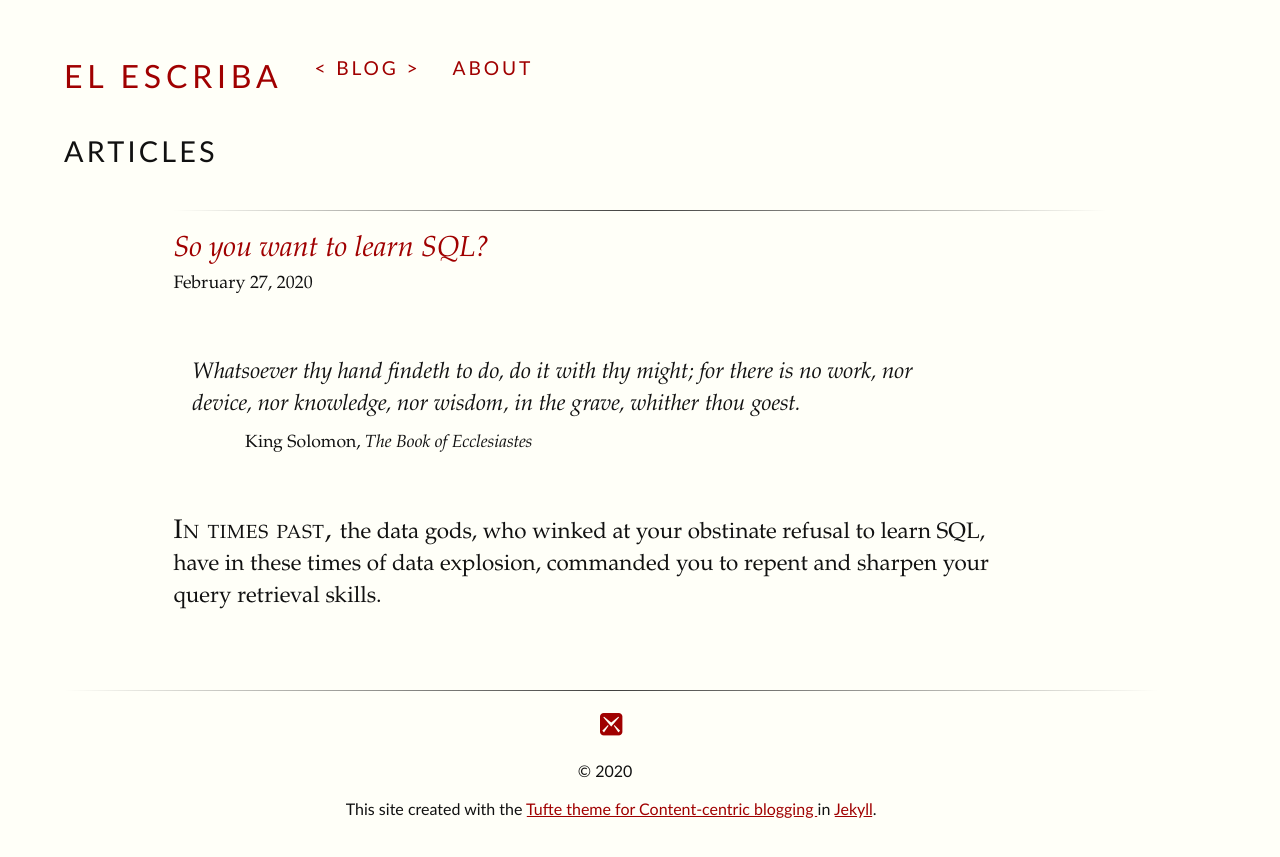
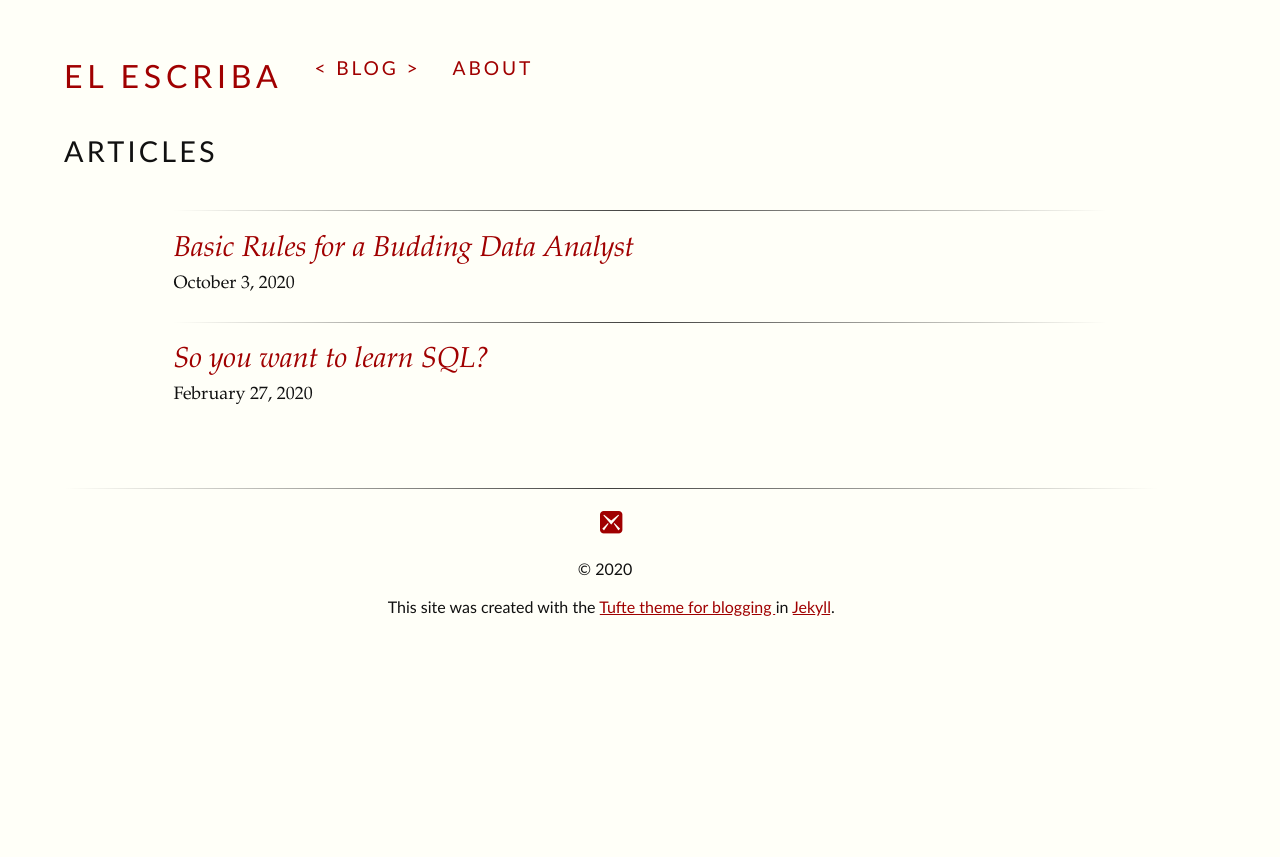
Before and after one commit to dancingpixels/el-escriba, a Jekyll site: the page built from index.html, in a window 1280 px wide. Shown: the top 857 px of the page. Built offline with Jekyll 4.4.1, drawn with Linux system fonts in a browser that asks for light colours; some web fonts are replaced.

Commit message:
2nd article & content modification

```diff
--- a/_config.yml
+++ b/_config.yml
@@ -1,13 +1,14 @@
 baseurl:
 title: EL Escriba
-subtitle: Content-centric blogging
+subtitle: blogging
 author:
 simple_search: http://google.com/search
-description: Essays on Technology and Random Thoughts
+description: Essays on Technology, Armchair Philosophy & Other Random Thoughts
 name: tufte
 markdown: kramdown
 markdown_ext: "markdown,mkdown,mkdn,mkd,md"
-permalink: /articles/:short_year/:title
+# permalink: /articles/:short_year/:title
+permalink: /articles/:title
 timezone: Africa/Lagos
 excerpt_separator: <!--more-->  # you can specify your own separator, of course.
 exclude: ['Gemfile', 'Gemfile.lock', 'Rakefile', 'UploadToGithub.Rakefile', 'README.md']
--- a/_includes/footer.html
+++ b/_includes/footer.html
@@ -10,6 +10,6 @@
   </ul>
 <div class="credits">
 <span>&copy; {{ site.time | date: '%Y' }} &nbsp;&nbsp;{{site.author | upcase }}</span></br> <br>
-<span>This site created with the <a href="//github.com/clayh53/tufte-jekyll">Tufte theme for {{site.subtitle}} </a> in <a href="//jekyllrb.com">Jekyll</a>.</span>
+<span>This site was created with the <a href="//github.com/clayh53/tufte-jekyll">Tufte theme for {{site.subtitle}} </a> in <a href="//jekyllrb.com">Jekyll</a>.</span>
 </div>
 </footer>
--- a/_posts/2020-02-27-so-you-want-to-learn-sql.md
+++ b/_posts/2020-02-27-so-you-want-to-learn-sql.md
@@ -3,17 +3,17 @@ layout: post
 title: "So you want to learn SQL?"
 categories: post
 ---
-
+<!--more-->
 {% epigraph 'Whatsoever thy hand findeth to do, do it with thy might; for there is no work, nor device, nor knowledge, nor wisdom, in the grave, whither thou goest.' 'King Solomon' 'The Book of Ecclesiastes' %}
 
-{%  newthought 'In times past, '%} the data gods, who winked at your obstinate refusal to learn SQL,{% sidenote 'one' 'SQL stands for Structured Query Language. However you choose to say it is the right pronunciation'%} have in these times of data explosion, commanded you to repent and sharpen your query retrieval skills.
-<!--more-->
+{%  newthought 'In times past, '%} the data gods, who winked at your obstinate refusal to learn SQL,{% sidenote 'one' 'SQL stands for Structured Query Language. However you choose to say it is the right pronunciation.'%} have in these times of data explosion, commanded you to repent and sharpen your query retrieval skills.
+
 
 You rely on SQL scripts from the IT Department and when you can't get the scripts to run, you languish for days, waiting for help from the programmers at work, who are busy dealing with other pressing tasks. Your work is often delayed and your appraisal ratings plummet. What to do? _Learn SQL_.
 
-You are a programmer who can develop a working version of any type of application given enough time. You have a good grasp of the *object relational mapper* of your favorite framework - with minimal references to the documentation. One day, the company's most profitable web application is unusually slow because of a sudden increase in signups. Some queries have to be tweaked for optimum performance. The evil day has arrived - you lied to the Human Resources Department that you *know* SQL. You skimmed through some free books you found online and can write fairly complex `select` statements. Although you are a decent programmer, you don't understand `sub-queries` and `joins` give you goose bumps. What to do? _Learn SQL Completely_.
+You are a programmer who can develop a working version of any type of application given enough time. You have a good grasp of the *object relational mapper* of your favorite framework - with minimal references to the documentation. One day, the company's most profitable web application is unusually slow because of a sudden increase in signups. Some queries have to be tweaked for optimum performance. The evil day has arrived - you lied to the Human Resources Department that you *know* SQL. You skimmed through some free books you found online and can write fairly complex *select* statements. Although you are a decent programmer, you don't understand *sub-queries* and *joins* give you goose bumps. What to do? _Learn SQL Completely_.
 
-You are a data analyst. The world generates massive amounts of data with insights and patterns buried deep in databases, web logs, data silos and websites.You have to wrangle data before you perform analytical work. You took some courses before you got the job, but majority of the time you were writing simple queries with lots of hints provided for you. The honeymoon is over. Those who are ahead in your profession know this stuff real good but you limp along like a three legged horse at the races. _Aha_, you've heard rumors of some complex *voodoo* called `window functions` and `common table expressions` the masters talk about these days. What to do? *Master SQL once and for all.*
+You are a data analyst. The world generates massive amounts of data with insights and patterns buried deep in databases, web logs, data silos and websites.You have to wrangle data before you perform analytical work. You took some courses before you got the job, but majority of the time you were writing simple queries with lots of hints provided for you. The honeymoon is over. Those who are ahead in your profession know this stuff real good but you limp along like a three legged horse at the races. _Aha!_, you've heard rumors of some complex *voodoo* called *window functions* and *common table expressions* the masters talk about these days. What to do? *Master SQL once and for all.*
 
 
 ## How you should learn SQL?
@@ -25,7 +25,7 @@ An oft ignored component of learning is knowing why you want to learn and how mu
 For the sake of simplicity, we'll divide intending pupils of SQL craft into 2 groups, listing the resources you are to study to attain mastery whilst explaining the rationale behind each choice. {% sidenote 'two' 'The groups are mutually exclusive - you can work through all the groups in any particular order or select any group you desire.' %}
 
 
-###  1 - SQL Exploration
+### 1- SQL Exploration
 This stage is for those who want a good primer on writing and reading SQL queries. You'd almost never write complex queries on the job and a good working knowledge will be enough for you to get by. Non-technical workers who have to do data analysis, budding programmers and those who have studied SQL in the past but need a refresher will do well to start here.
 
 The goal here is to attain fluency. Don't fret about not knowing how to solve difficult SQL problems. What is required of you here is the ability to write valid {% sidenote 'three' 'SQL queries can be syntactically valid but analytically wrong. You will get better at writing analytically correct queries with practice and mentorship.' %} queries that work and the mental discipline to understand complex queries written by others.
@@ -45,7 +45,7 @@ You should work through all the exercises, and study the solutions provided in-d
 If you follow the instructions listed above diligently, you'd know half {% sidenote 'five' 'SQL is surprisingly easy to learn and strangely difficult to master. The other half will elude you until you have paid the toll fee of practice and experience. ' %} of what every professional SQL programmer knows.
 
 
-### 2 - SQL Mastery
+### 2- SQL Mastery
 Your goal here is to write SQL to transform data into insights. You will write SQL daily and you are expected to have a decent grasp of the language.
 
 **Recommendation:** <br>
@@ -77,7 +77,7 @@ Your education shouldn't end here, underlisted are resources {% sidenote 'seven'
 >The book that teaches SQL to developers: Learn to replace thousands of lines of code with simple queries! ...438 pages full of SQL queries...all answering a very clear use-case,in plain English. Every query is explained in details.
 
 
-*[A Curious Moon: Exploring Cassini's Data with PostgreSQL](https://bigmachine.io/products/a-curious-moon/)* by *[Rob Conery](https://twitter.com/robconery)*
+*[A Curious Moon](https://bigmachine.io/products/a-curious-moon/)* by *[Rob Conery](https://twitter.com/robconery)*
 
 {% maincolumn 'assets/img/curious-moon.png' 'A Curious Moon' %}
 
--- /dev/null
+++ b/_posts/2020-10-03-basic-rules-for-a-budding-data-analyst.md
@@ -0,0 +1,26 @@
+---
+layout: post
+title: Basic Rules for a Budding Data Analyst
+categories: post
+---
+
+
+<!--more-->
+
+If you work with data in any capacity, whether you are a wrangler, an analyst, a scientist, part-time  analyst or an occasional statistician, you will do yourself much good by committing to heart the following maxims:
+
+> Design experiments to reveal insights inherent in data instead of tweaking data to reveal what ever insight you desire.
+
+>Frequently *chop off the tails* to prevent *outliers* from skewing the results of your analysis.
+
+>*Correlation* usually does not imply *causation*.
+
+>Rows are cheap, but columns are expensive.
+
+>Sometimes data doesn't have any significant insight apart from what common sense reveals.
+
+> It is easier to stir people to action by telling them a compelling story from your findings than throwing lots of impressive analytical jargon at them.
+
+Many rules of similar kind abound, but you'll discover them as you climb the ladder of wisdom and experience.
+
+Farewell data explorer.
```
Also changed, not shown: other parts of _posts/2020-02-27-so-you-want-to-learn-sql.md (+1 -1 lines).
